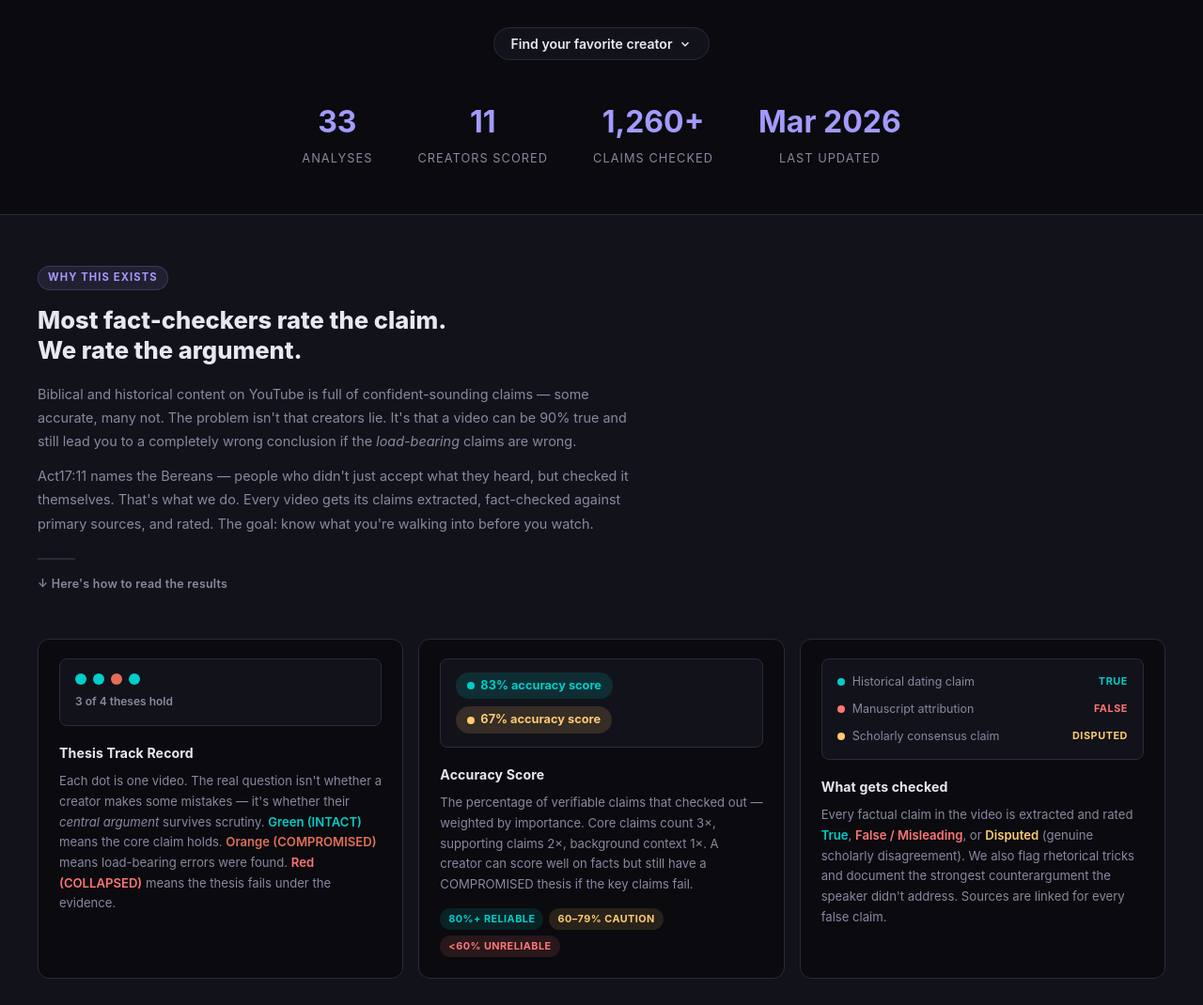
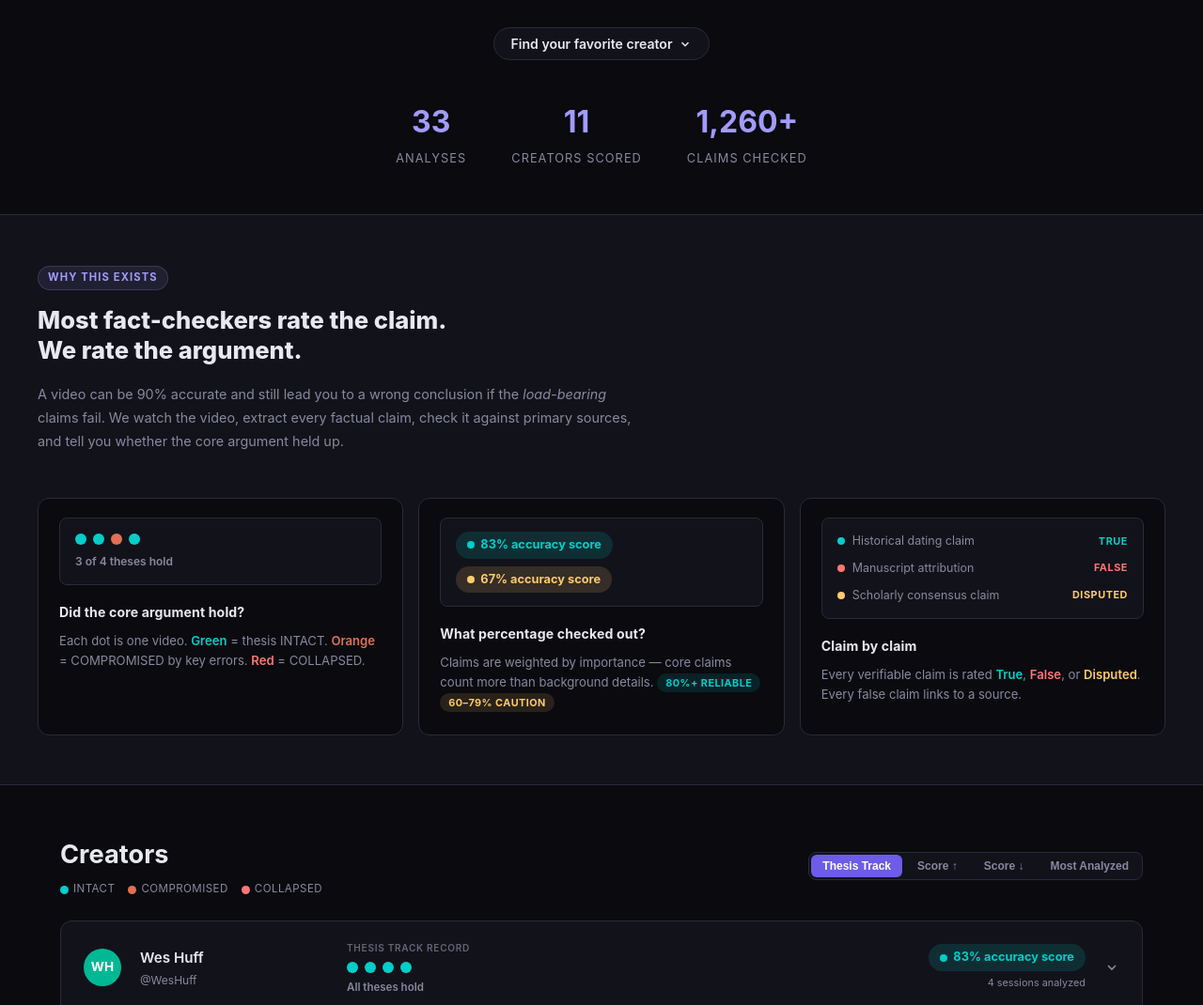
Before and after one commit to dcowan51/debate-auditor, a website: page public/index.html in a window 1280 px wide. Shown: the part 370-1440 px from the top of the page at 94% size. Drawn offline with Linux system fonts and the light colour scheme.

Commit message:
Simplify homepage explainer and remove Last Updated stat

```diff
--- a/public/app.js
+++ b/public/app.js
@@ -179,11 +179,7 @@ async function renderHomepage() {
     .filter(Boolean)
     .sort()
     .pop();
-  if (latestDate) {
-    const d = new Date(latestDate);
-    document.getElementById('stat-latest').textContent =
-      d.toLocaleDateString('en-US', { month: 'short', year: 'numeric' });
-  }
+  // stat-latest removed from homepage UI
 
   // Sort helpers
   let sortMode = 'thesis-track';
--- a/public/index.html
+++ b/public/index.html
@@ -58,10 +58,6 @@
       <div class="num" id="stat-claims">—</div>
       <div class="label">Claims Checked</div>
     </div>
-    <div class="hero-stat">
-      <div class="num" id="stat-latest">—</div>
-      <div class="label">Last Updated</div>
-    </div>
   </div>
 </section>
 
@@ -71,10 +67,7 @@
     <div class="explainer-mission">
       <div class="explainer-mission-tag">Why this exists</div>
       <h2 class="explainer-mission-heading">Most fact-checkers rate the claim.<br>We rate the argument.</h2>
-      <p class="explainer-mission-body">Biblical and historical content on YouTube is full of confident-sounding claims — some accurate, many not. The problem isn't that creators lie. It's that a video can be 90% true and still lead you to a completely wrong conclusion if the <em>load-bearing</em> claims are wrong.</p>
-      <p class="explainer-mission-body">Act17:11 names the Bereans — people who didn't just accept what they heard, but checked it themselves. That's what we do. Every video gets its claims extracted, fact-checked against primary sources, and rated. The goal: know what you're walking into before you watch.</p>
-      <div class="explainer-mission-divider"></div>
-      <div class="explainer-lede-sub">↓ Here's how to read the results</div>
+      <p class="explainer-mission-body">A video can be 90% accurate and still lead you to a wrong conclusion if the <em>load-bearing</em> claims fail. We watch the video, extract every factual claim, check it against primary sources, and tell you whether the core argument held up.</p>
     </div>
 
     <div class="explainer-grid">
@@ -90,8 +83,8 @@
           </div>
           <div style="font-size:0.75rem;color:var(--text-muted);font-weight:600">3 of 4 theses hold</div>
         </div>
-        <h3>Thesis Track Record</h3>
-        <p>Each dot is one video. The real question isn't whether a creator makes some mistakes — it's whether their <em>central argument</em> survives scrutiny. <span style="color:var(--green);font-weight:600">Green (INTACT)</span> means the core claim holds. <span style="color:var(--orange);font-weight:600">Orange (COMPROMISED)</span> means load-bearing errors were found. <span style="color:var(--red-light);font-weight:600">Red (COLLAPSED)</span> means the thesis fails under the evidence.</p>
+        <h3>Did the core argument hold?</h3>
+        <p>Each dot is one video. <span style="color:var(--green);font-weight:600">Green</span> = thesis INTACT. <span style="color:var(--orange);font-weight:600">Orange</span> = COMPROMISED by key errors. <span style="color:var(--red-light);font-weight:600">Red</span> = COLLAPSED.</p>
       </div>
 
       <!-- Card 2: Accuracy Score -->
@@ -104,13 +97,8 @@
             <span class="dot"></span>67% accuracy score
           </span>
         </div>
-        <h3>Accuracy Score</h3>
-        <p>The percentage of verifiable claims that checked out — weighted by importance. Core claims count 3×, supporting claims 2×, background context 1×. A creator can score well on facts but still have a COMPROMISED thesis if the key claims fail.</p>
-        <div class="explainer-bands">
-          <span class="explainer-band reliable">80%+ Reliable</span>
-          <span class="explainer-band caution">60–79% Caution</span>
-          <span class="explainer-band unreliable">&lt;60% Unreliable</span>
-        </div>
+        <h3>What percentage checked out?</h3>
+        <p>Claims are weighted by importance — core claims count more than background details. <span class="explainer-band reliable" style="vertical-align:middle">80%+ Reliable</span> <span class="explainer-band caution" style="vertical-align:middle">60–79% Caution</span></p>
       </div>
 
       <!-- Card 3: What gets checked -->
@@ -132,8 +120,8 @@
             <span class="explainer-claim-verdict" style="color:var(--yellow)">Disputed</span>
           </div>
         </div>
-        <h3>What gets checked</h3>
-        <p>Every factual claim in the video is extracted and rated <span style="color:var(--green);font-weight:600">True</span>, <span style="color:var(--red-light);font-weight:600">False / Misleading</span>, or <span style="color:var(--yellow);font-weight:600">Disputed</span> (genuine scholarly disagreement). We also flag rhetorical tricks and document the strongest counterargument the speaker didn't address. Sources are linked for every false claim.</p>
+        <h3>Claim by claim</h3>
+        <p>Every verifiable claim is rated <span style="color:var(--green);font-weight:600">True</span>, <span style="color:var(--red-light);font-weight:600">False</span>, or <span style="color:var(--yellow);font-weight:600">Disputed</span>. Every false claim links to a source.</p>
       </div>
 
     </div>
```
